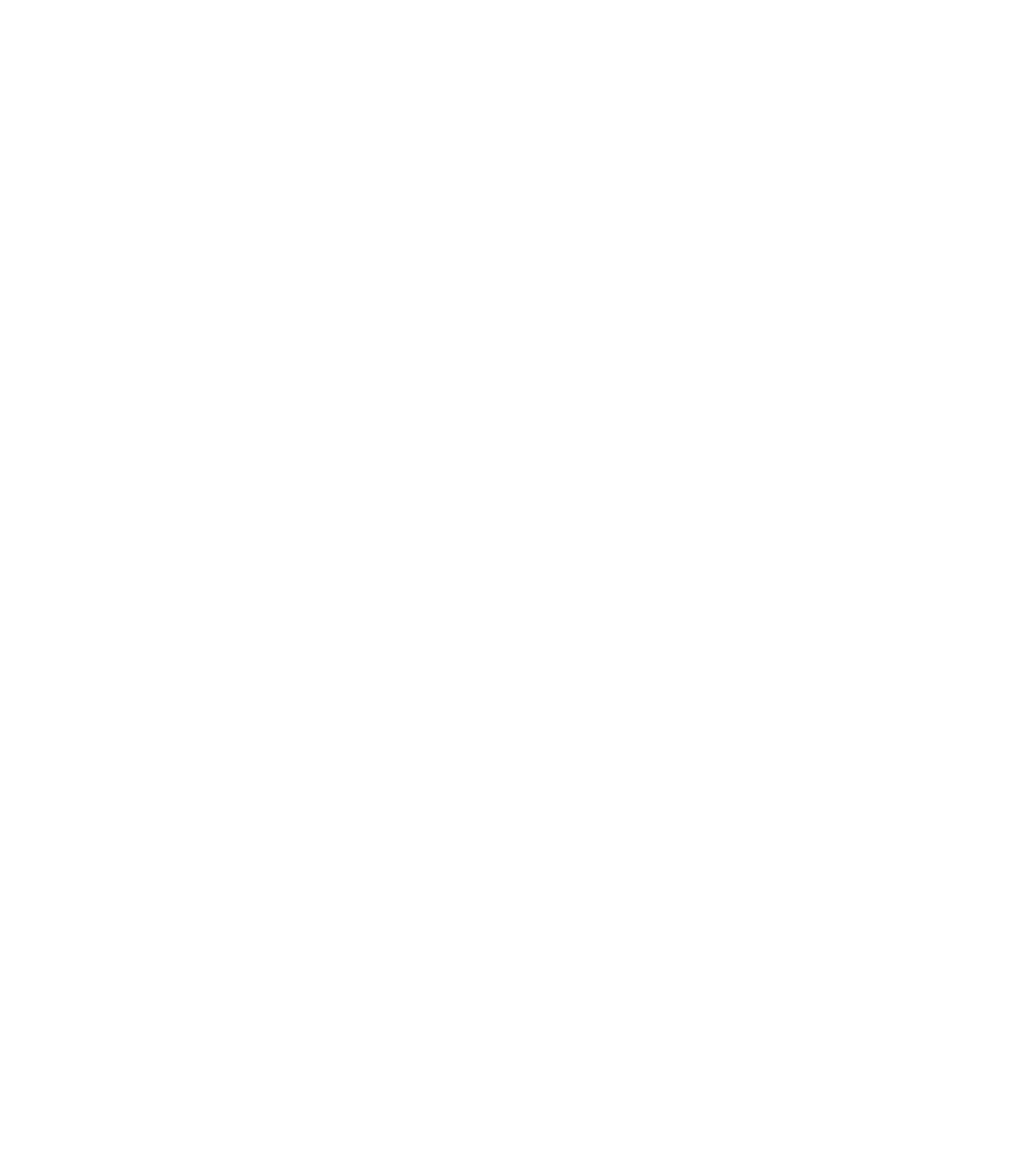
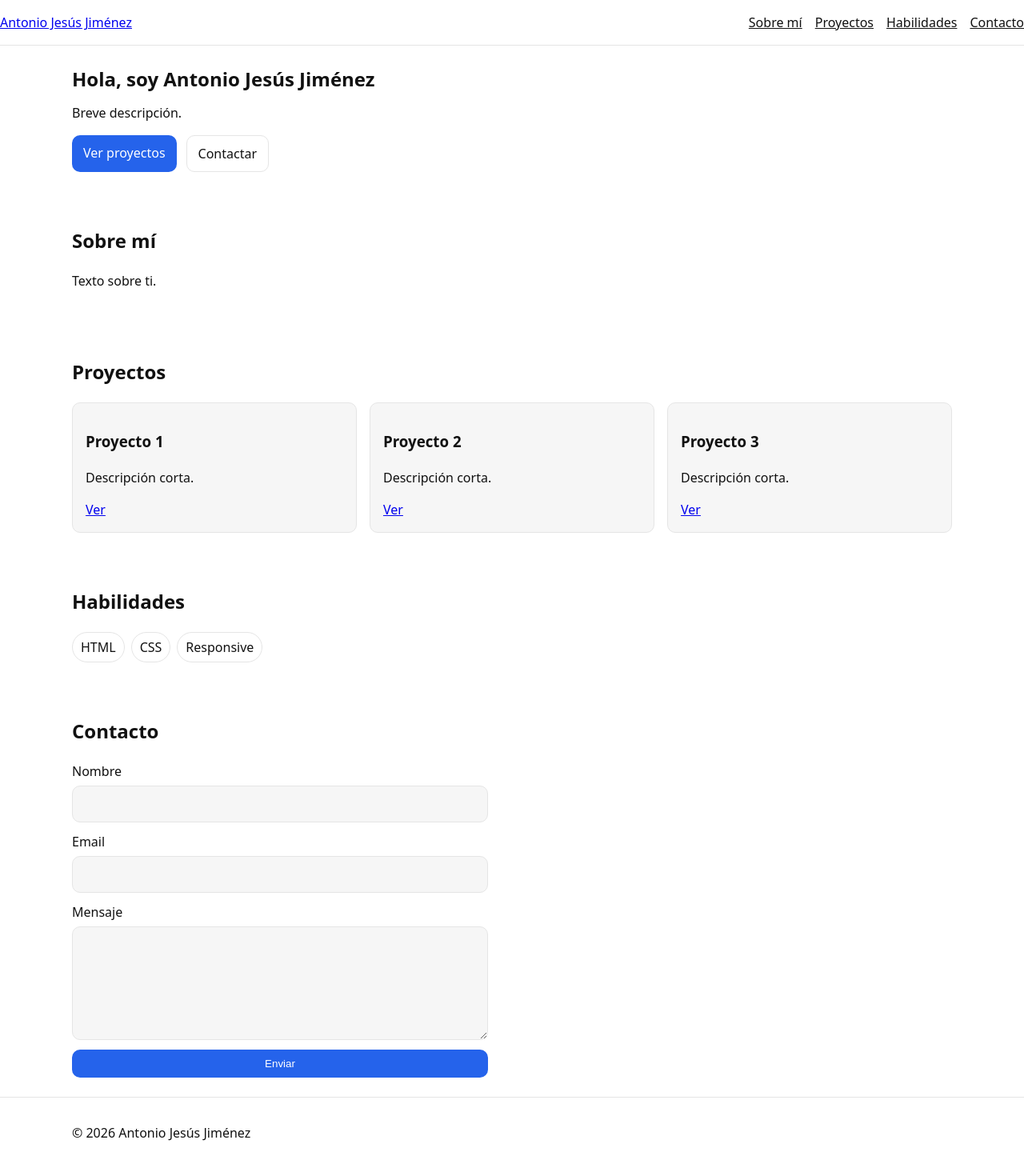
Before and after one commit to TonaJzp/Portfolio-HTML-CSS, a plain HTML site: page index.html in a window 1280 px wide. Shown: the whole page at 80% size. Before the commit the page ends 800 px from the top, so only its background shows below. Drawn offline with Linux system fonts and the light colour scheme.

Commit message:
modo claro y oscuro

```diff
--- a/index.html
+++ b/index.html
@@ -1,14 +1,115 @@
-<!DOCTYPE html>
-<html lang="en">
+<!doctype html>
+<html lang="es">
 
 <head>
-    <meta charset="UTF-8">
-    <meta name="viewport" content="width=device-width, initial-scale=1.0">
-    <title>Document</title>
+    <meta charset="utf-8" />
+    <meta name="viewport" content="width=device-width, initial-scale=1" />
+    <title>Portafolio | Antonio Jesús Jiménez</title>
+    <link rel="stylesheet" href="styles.css" />
 </head>
 
 <body>
+    <header class="cabecera">
+        <nav class="navegacion">
+            <a class="marca" href="#inicio">Antonio Jesús Jiménez</a>
 
+            <ul class="lista-nav">
+                <li><a class="enlace-nav" href="#sobre-mi">Sobre mí</a></li>
+                <li><a class="enlace-nav" href="#proyectos">Proyectos</a></li>
+                <li><a class="enlace-nav" href="#habilidades">Habilidades</a></li>
+                <li><a class="enlace-nav" href="#contacto">Contacto</a></li>
+            </ul>
+        </nav>
+    </header>
+
+    <main>
+        <section class="seccion hero" id="inicio">
+            <div class="contenedor">
+                <h1 class="hero-titulo">Hola, soy Antonio Jesús Jiménez</h1>
+                <p class="hero-texto">Breve descripción.</p>
+
+                <div class="hero-acciones">
+                    <a class="boton" href="#proyectos">Ver proyectos</a>
+                    <a class="boton boton-fantasma" href="#contacto">Contactar</a>
+                </div>
+            </div>
+        </section>
+
+        <section class="seccion" id="sobre-mi">
+            <div class="contenedor">
+                <h2>Sobre mí</h2>
+                <p>Texto sobre ti.</p>
+            </div>
+        </section>
+
+        <section class="seccion" id="proyectos">
+            <div class="contenedor">
+                <h2>Proyectos</h2>
+
+                <div class="rejilla">
+                    <article class="tarjeta">
+                        <h3>Proyecto 1</h3>
+                        <p>Descripción corta.</p>
+                        <a class="enlace-texto" href="#">Ver</a>
+                    </article>
+
+                    <article class="tarjeta">
+                        <h3>Proyecto 2</h3>
+                        <p>Descripción corta.</p>
+                        <a class="enlace-texto" href="#">Ver</a>
+                    </article>
+
+                    <article class="tarjeta">
+                        <h3>Proyecto 3</h3>
+                        <p>Descripción corta.</p>
+                        <a class="enlace-texto" href="#">Ver</a>
+                    </article>
+                </div>
+            </div>
+        </section>
+
+        <section class="seccion" id="habilidades">
+            <div class="contenedor">
+                <h2>Habilidades</h2>
+                <ul class="lista-etiquetas">
+                    <li class="etiqueta">HTML</li>
+                    <li class="etiqueta">CSS</li>
+                    <li class="etiqueta">Responsive</li>
+                </ul>
+            </div>
+        </section>
+
+        <section class="seccion" id="contacto">
+            <div class="contenedor">
+                <h2>Contacto</h2>
+
+                <form class="formulario" action="#" method="post">
+                    <label class="campo">
+                        <span>Nombre</span>
+                        <input type="text" name="nombre" required />
+                    </label>
+
+                    <label class="campo">
+                        <span>Email</span>
+                        <input type="email" name="email" required />
+                    </label>
+
+                    <label class="campo">
+                        <span>Mensaje</span>
+                        <textarea name="mensaje" rows="5" required></textarea>
+                    </label>
+
+                    <button class="boton" type="submit">Enviar</button>
+                </form>
+            </div>
+        </section>
+    </main>
+
+    <footer class="pie">
+        <div class="contenedor">
+            <p>© 2026 Antonio Jesús Jiménez</p>
+        </div>
+    </footer>
 </body>
 
 </html>
--- a/styles.css
+++ b/styles.css
@@ -0,0 +1,162 @@
+/* Modo Claro */
+:root {
+  --color-fondo: #ffffff;
+  --color-texto: #111111;
+  --color-borde: #e5e5e5;
+  --color-acento: #2563eb;
+
+  /* Color para superficies */
+  --color-superficie: #f6f6f6;
+
+  /* Medidas (ya se usan en el CSS) */
+  --ancho-contenedor: 1100px;
+  --espacio: 24px;
+}
+
+/* Modo oscuro */
+@media (prefers-color-scheme: dark) {
+  :root {
+    --color-fondo: #0f172a;
+    --color-texto: #e5e7eb;
+    --color-borde: #334155;
+    --color-acento: #60a5fa;
+    --color-superficie: #111c33;
+  }
+}
+
+/* Ajustes básicos */
+* {
+  box-sizing: border-box;
+}
+
+body {
+  margin: 0;
+  font-family: system-ui, -apple-system, "Segoe UI", Roboto, Arial, sans-serif;
+  background: var(--color-fondo);
+  color: var(--color-texto);
+  line-height: 1.5;
+}
+
+.contenedor {
+  width: min(100% - 32px, var(--ancho-contenedor));
+  margin: 0 auto;
+}
+
+/* Cabecera y navegación */
+.cabecera {
+  border-bottom: 1px solid var(--color-borde);
+}
+
+.navegacion {
+  display: flex;
+  align-items: center;
+  justify-content: space-between;
+  gap: 16px;
+  padding: 16px 0;
+}
+
+.lista-nav {
+  display: flex;
+  gap: 16px;
+  list-style: none;
+  margin: 0;
+  padding: 0;
+}
+
+.enlace-nav {
+  color: inherit;
+}
+
+.seccion {
+  padding: var(--espacio) 0;
+}
+
+.hero-titulo {
+  margin: 0 0 12px;
+}
+
+.hero-texto {
+  margin: 0 0 16px;
+}
+
+.hero-acciones {
+  display: flex;
+  gap: 12px;
+  flex-wrap: wrap;
+}
+
+/* Botones */
+.boton {
+  display: inline-block;
+  padding: 10px 14px;
+  border-radius: 10px;
+  background: var(--color-acento);
+  color: #fff;
+  text-decoration: none;
+  border: 0;
+}
+
+.boton-fantasma {
+  background: transparent;
+  color: var(--color-texto);
+  border: 1px solid var(--color-borde);
+}
+
+/* Rejilla de proyectos */
+.rejilla {
+  display: grid;
+  gap: 16px;
+  grid-template-columns: repeat(auto-fit, minmax(220px, 1fr));
+}
+
+.tarjeta {
+  border: 1px solid var(--color-borde);
+  border-radius: 10px;
+  padding: 16px;
+  background: var(--color-superficie);
+}
+
+/* Etiquetas */
+.lista-etiquetas {
+  display: flex;
+  flex-wrap: wrap;
+  gap: 8px;
+  list-style: none;
+  margin: 16px 0 0;
+  padding: 0;
+}
+
+.etiqueta {
+  border: 1px solid var(--color-borde);
+  border-radius: 999px;
+  padding: 6px 10px;
+}
+
+/* Formulario */
+.formulario {
+  max-width: 520px;
+  display: grid;
+  gap: 12px;
+  margin-top: 16px;
+}
+
+.campo {
+  display: grid;
+  gap: 6px;
+}
+
+input,
+textarea {
+  font: inherit;
+  padding: 10px 12px;
+  border-radius: 10px;
+  border: 1px solid var(--color-borde);
+  background: var(--color-superficie);
+  color: var(--color-texto);
+}
+
+/* Pie */
+.pie {
+  border-top: 1px solid var(--color-borde);
+  padding: 16px 0;
+}
```
